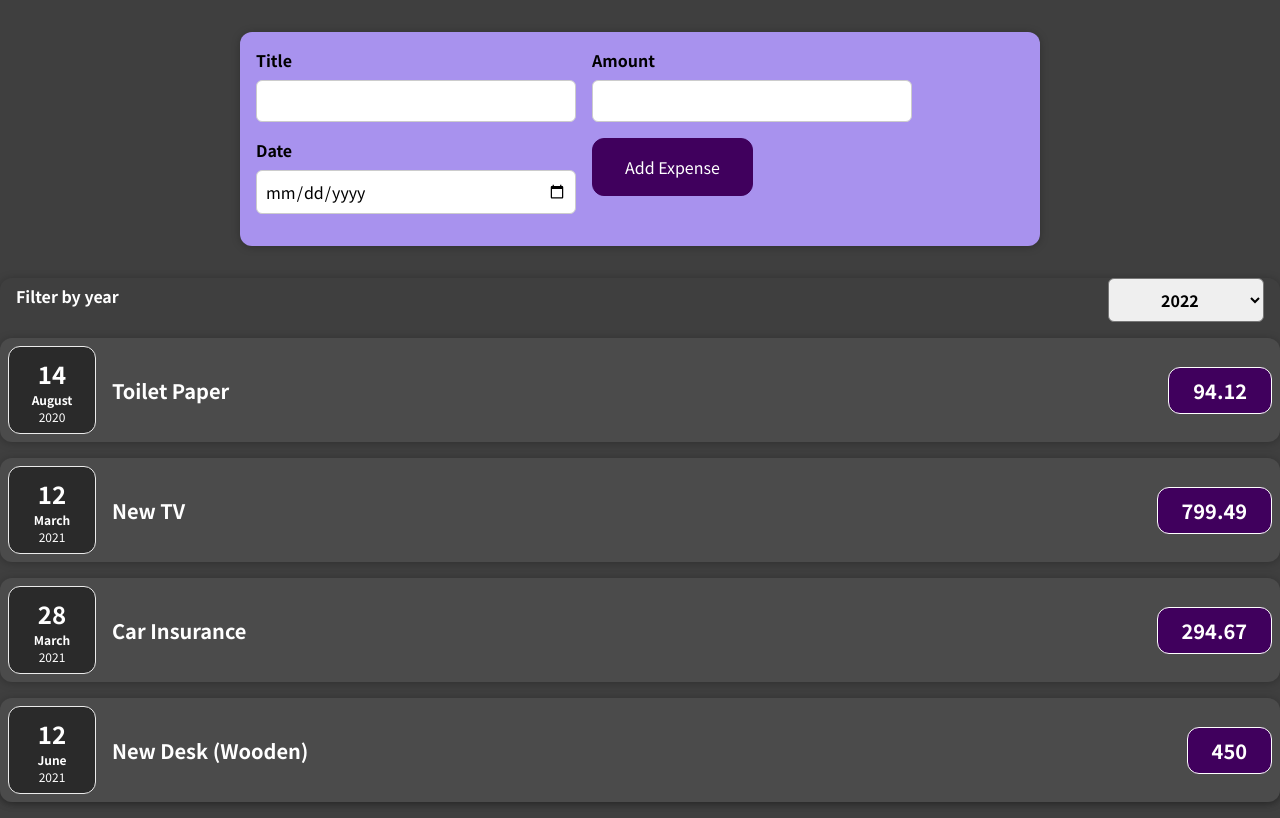
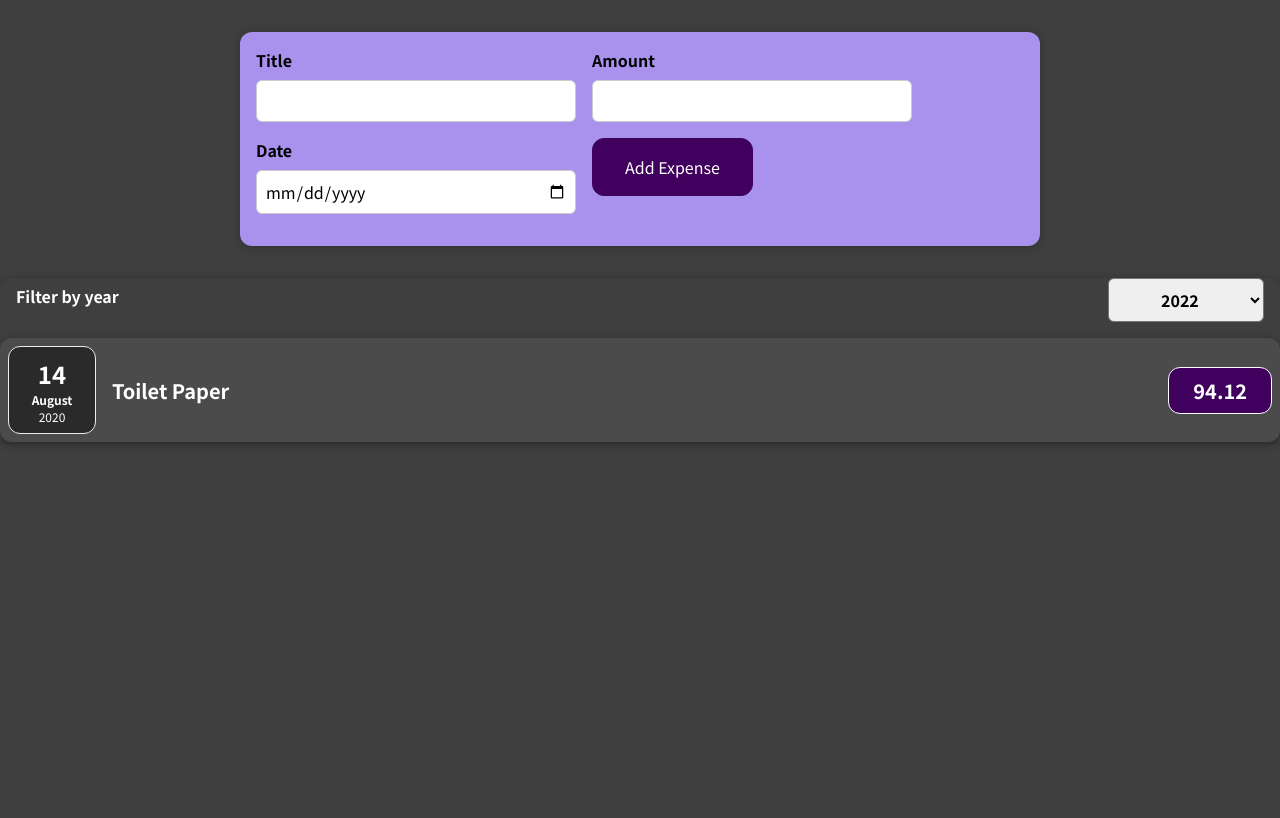
Before and after one commit to snehahegde3/Expenses, a React (Create React App) app: page / in a window 1280 px wide. Built offline with nearby package versions, Linux system fonts and the light colour scheme.

Commit message:
filter working

```diff
--- a/src/components/Expenses/Expenses.js
+++ b/src/components/Expenses/Expenses.js
@@ -7,14 +7,20 @@
   const filterChangeHandler = (selectedYear) => {
     setFilteredYear(selectedYear);
   };
+
+  const filteredExpenses = props.items.filter((expense) => {
+    return expense.date.getFullYear().toString() === filteredYear;
+  });
+
   return (
     <Card className='expenses'>
       <ExpensesFilter
         selected={filteredYear}
         onChangeFilter={filterChangeHandler}
       />
-      {props.items.map((expense) => (
+      {filteredExpenses.map((expense) => (
         <ExpenseItem
+          key={expense.id}
           title={expense.title}
           amount={expense.amount}
           date={expense.date}
```
